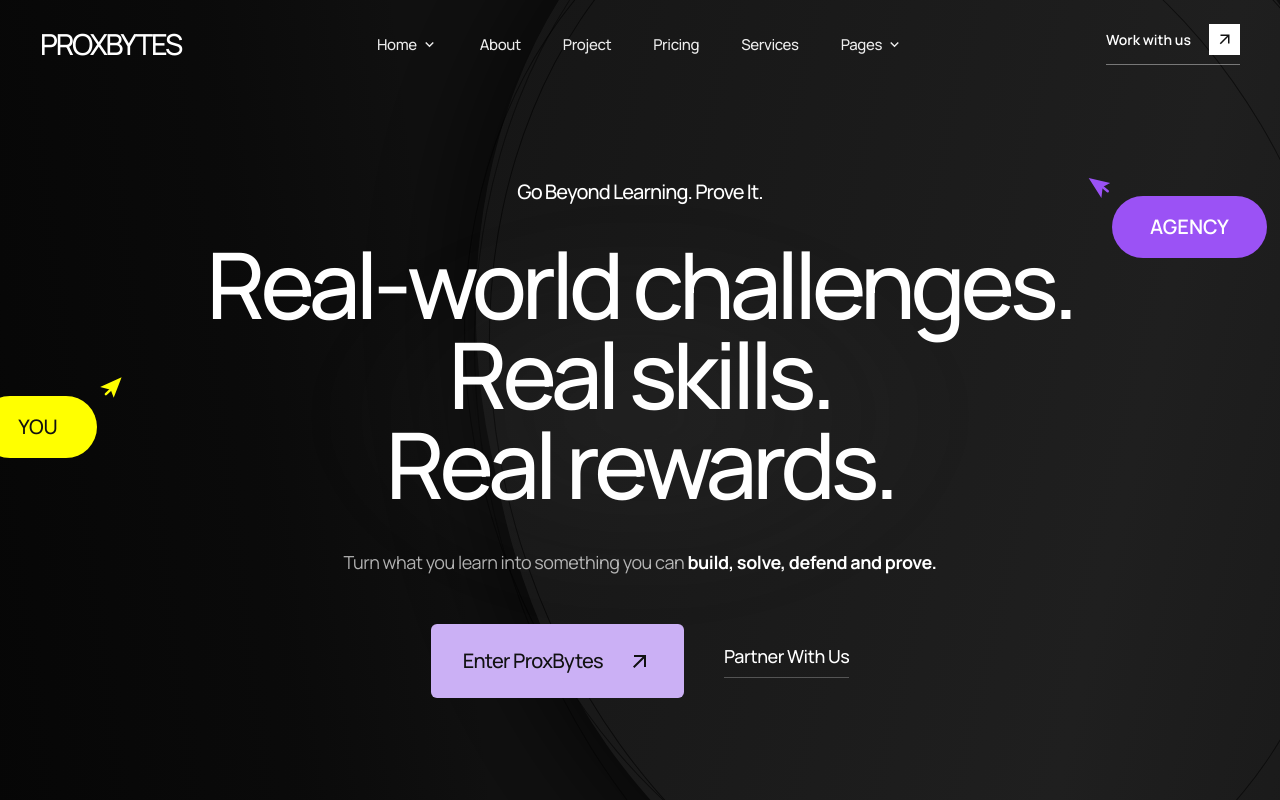
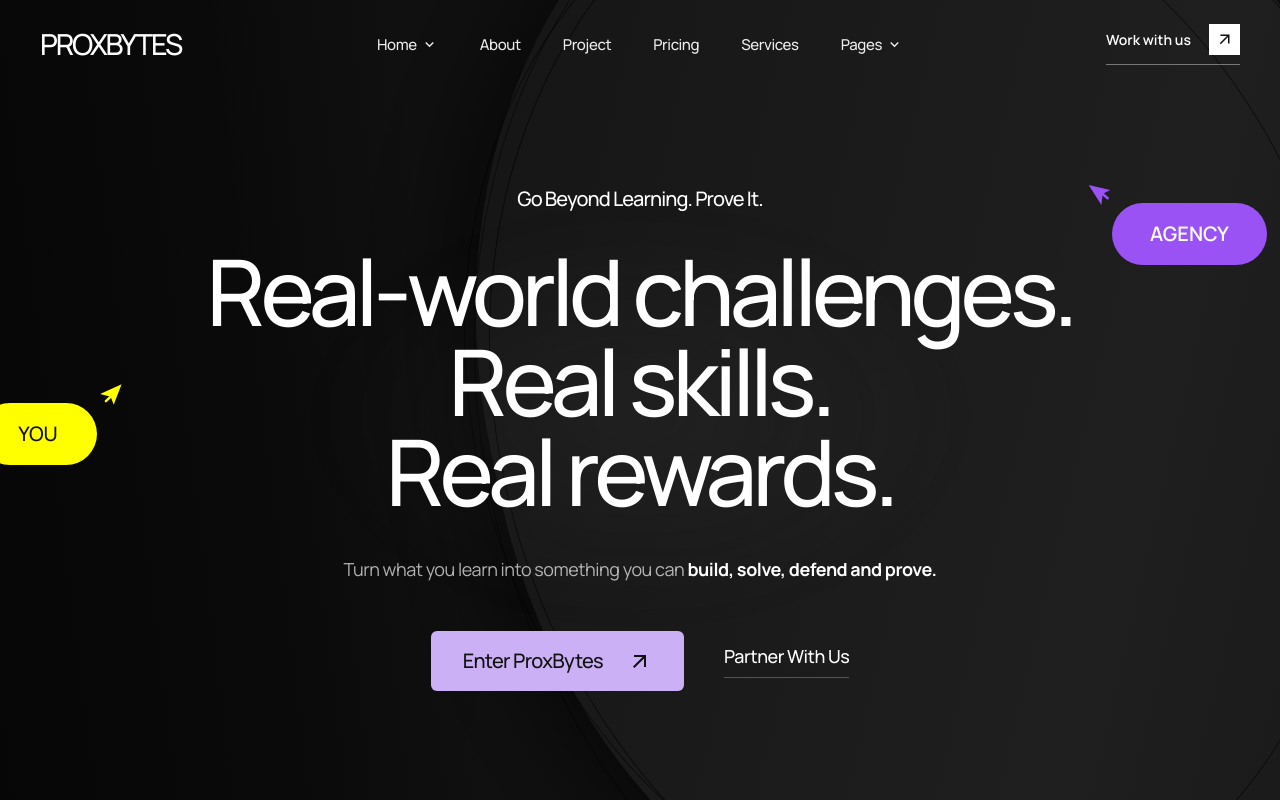
Before and after one commit to vasanthvk77/proxBytes-Web, a React (Vite) app: page / in a window 1280 px wide. Shown: the top 800 px of the page. Built offline with nearby package versions, Linux system fonts and the light colour scheme.

Commit message:
updated the button in the hero section.

```diff
--- a/src/sections/Hero.jsx
+++ b/src/sections/Hero.jsx
@@ -1042,13 +1042,13 @@
           position: "relative",
 
           minWidth: {
-            xs: "180px",
-            md: "230px",
+            xs: "150px",
+            md: "210px",
           },
 
           height: {
-            xs: "62px",
-            md: "74px",
+            xs: "45px",
+            md: "60px",
           },
 
           px: 4,
```
